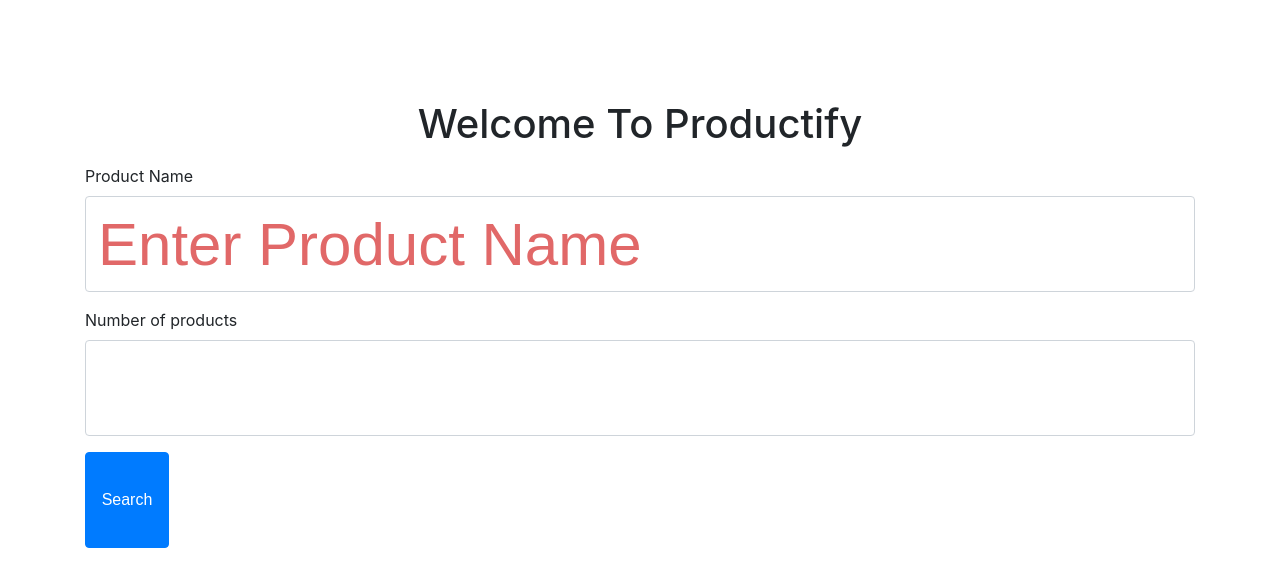
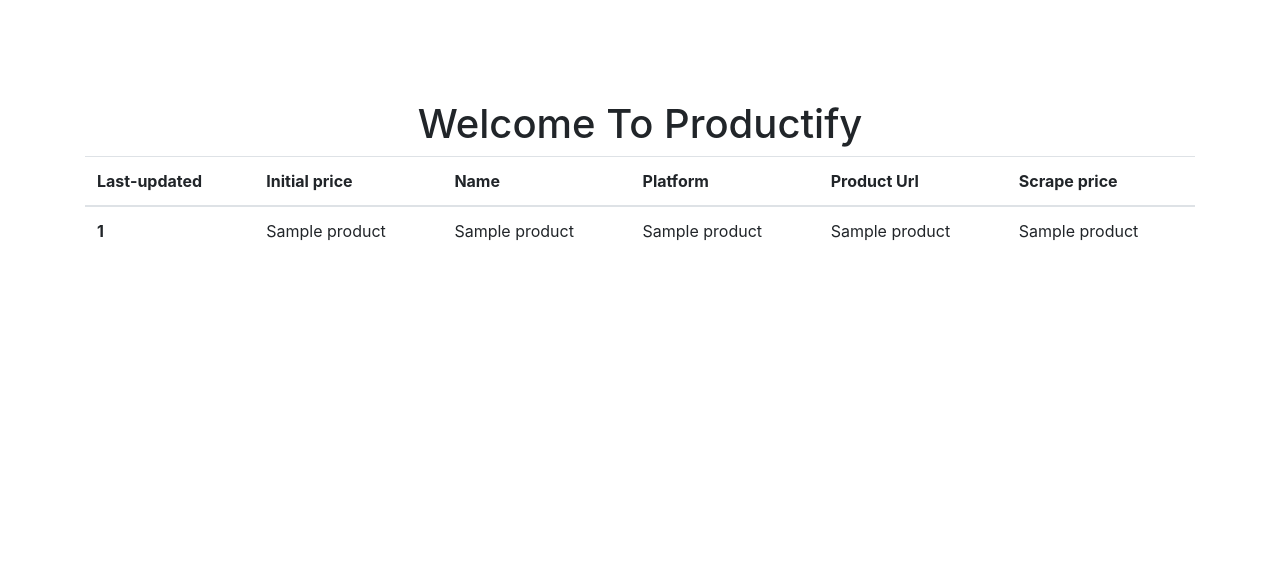
Before and after one commit to SanaWiffuo/MoneyTrack, a Flask app: template templates/track.html in a window 1280 px wide. Shown: the part 98-685 px from the top of the page. Run offline with Flask 2, Linux system fonts and the light colour scheme; the template is opened without the code that fills it: most values are stand-ins (such as "Sample title", 1, 10 or a date in 2020); some libraries are stand-ins or nearby versions.

Commit message:
added tracking template

```diff
--- a/api.py
+++ b/api.py
@@ -94,10 +94,10 @@
         username = session['username']
         # result = [Shopee("monitor","$100",5.0,"https://shopee.sg/Anmite-24-75Hz-IPS-Curved-FHD-LED-Monitor-Hdmi-HDR-Super-Slim-and-Sleek-Design-i.152295628.2285979907","https://cf.shopee.sg/file/b83e20398e1991117b95ba9c81bd8a3d"),Shopee("monitor","$100",5.0,"https://shopee.sg/Anmite-24-75Hz-IPS-Curved-FHD-LED-Monitor-Hdmi-HDR-Super-Slim-and-Sleek-Design-i.152295628.2285979907","https://cf.shopee.sg/file/b83e20398e1991117b95ba9c81bd8a3d")]
         result = scrap_shopee(item,20)
-        try:
-            result += scrape(item,20)
-        except IndexError:
-            pass
+        # try:
+        #     result += scrape(item,20)
+        # except IndexError:
+        #     pass
         # l = Thread(target=scrap_lazada, args=(item, 10, l_queue, over))
         # l.start()
         # s = Thread(target=scrap_shopee, args=(item, 10,over))
@@ -111,6 +111,14 @@
     except Exception:
         return render_template("error.html")
 
+@app.route('/track', methods=['GET'])
+def track():
+    try:
+        username = session['username']
+        results = firebase.get("/{}".format(username), None)
+        return render_template("track.html", products=result,username=username)
+    except Exception:
+        return render_template("error.html")
 
 # @app.route('/track', methods=['GET', 'POST'])
 # def track():
--- a/templates/results.html
+++ b/templates/results.html
@@ -10,7 +10,6 @@
         <div class="col-lg-4 col-md-6 mb-4">
             <div class="card">
                 <div class="card-body">
-
                     <img class="card-img-top" src="{{product.pic}}" alt="Card image cap" />
                     <h5 class="card-title" id="name{{loop.index}}">{{product.name}}</h5>
                     <h6 class="card-subtitle mb-2 price{{loop.index}}" id="price{{loop.index}}">Price:{{product.price}}</h6>
--- a/templates/track.html
+++ b/templates/track.html
@@ -4,29 +4,30 @@
   {% block body %}
   <main class="container">
     <h1 class="text-center">Welcome To Productify</h1>
-    <p></p>
-    <form>
-      <div class="form-group" method="post">
-        <label for="exampleInputEmail1">Product Name</label>
-        <input
-          type="text"
-          class="form-control"
-          id="exampleInputEmail1"
-          aria-describedby="emailHelp"
-          placeholder="Enter Product Name"
-        />
-      </div>
-      <div class="form-group">
-        <label for="exampleInputPassword1">Number of products </label>
-        <input
-          type="text"
-          class="form-control"
-          id="exampleInputPassword1"
-          placeholder=""
-        />
-      </div>
-      <button type="submit" class="btn btn-primary">Search</button>
-    </form>
+    <table class="table">
+      <thead>
+        <tr>
+          <th scope="col">Last-updated</th>
+          <th scope="col">Initial price</th>
+          <th scope="col">Name</th>
+          <th scope="col">Platform</th>
+          <th scope="col">Product Url</th>
+          <th scope="col">Scrape price</th>
+        </tr>
+      </thead>
+      <tbody>
+        {% for product in products %}
+        <tr>
+          <th scope="row">{{product[0]}}</th>
+          <td>{{product[1]}}</td>
+          <td>{{product[2]}}</td>
+          <td>{{product[3]}}</td>
+          <td>{{product[4]}}</td>
+          <td>{{product[5]}}</td>
+        </tr>
+        {%endfor%}
+      </tbody>
+    </table>
   </main>
   {% endblock %}
 </body>
```
Also changed, not shown: templates/login.html (+51 -12 lines), templates/tracking.html (added), 1 other file.
